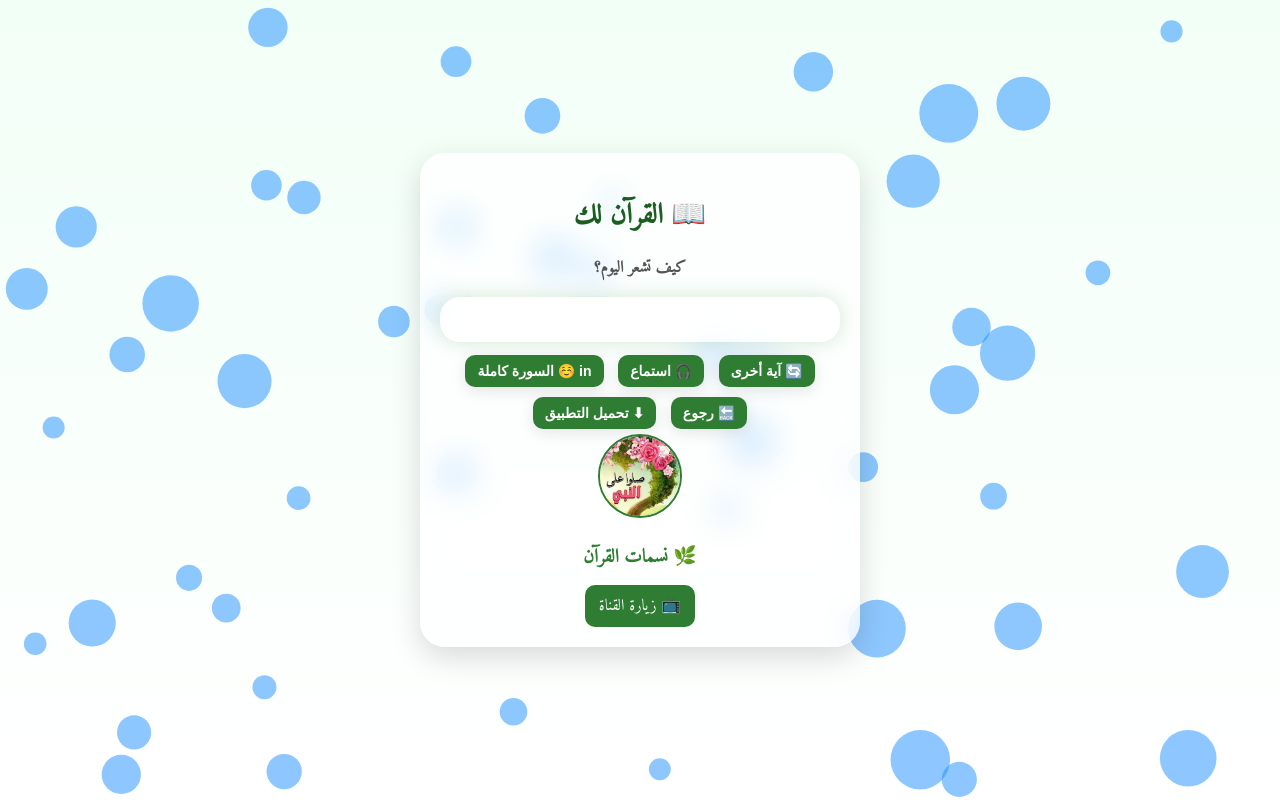
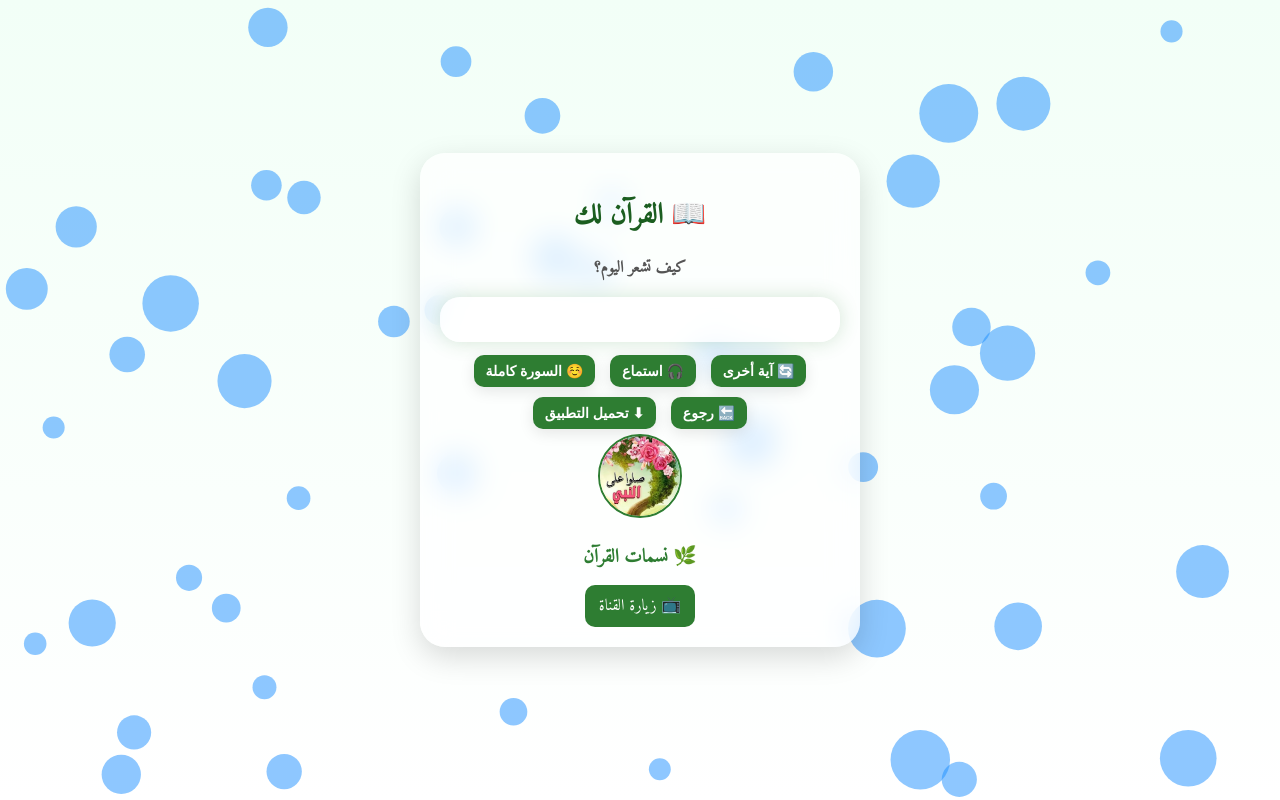
Before and after one commit to drobliza/quran-app, a website: page views/quran.html in a window 1280 px wide. Both pictures are taken after a click on the button "😔 حزين". Drawn offline with Linux system fonts and the light colour scheme; no server answers.

Commit message:
Update quran.html

```diff
--- a/views/quran.html
+++ b/views/quran.html
@@ -42,7 +42,7 @@ body.dim{background: radial-gradient(circle, #0f1f14, #000);}#canvas-bubbles{pos
 <div class="controls">
 <button onclick="newAyah()">🔄 آية أخرى</button>
 <button onclick="playAudio()">🎧 استماع</button>
-<button onclick="playFullSurah()">in ☺️ السورة كاملة</button>
+<button onclick="playFullSurah()">☺️ السورة كاملة</button>
 <button onclick="goBack()">🔙 رجوع</button>
 <a href="https://github.com/drobliza/quran-app/releases/download/v1.0/app-debug.apk" target="_blank"><button>⬇ تحميل التطبيق</button></a>
 </div>
```
